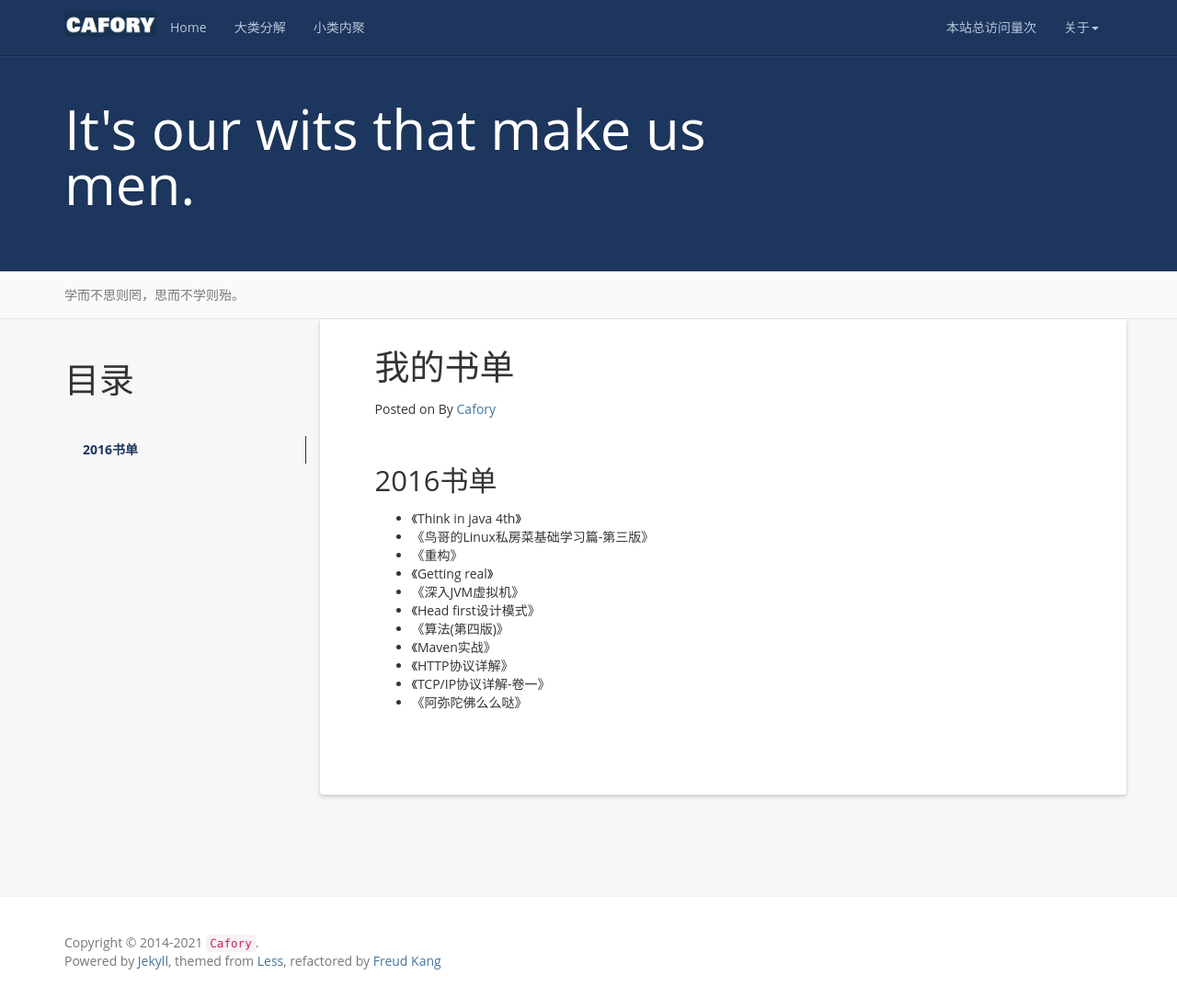
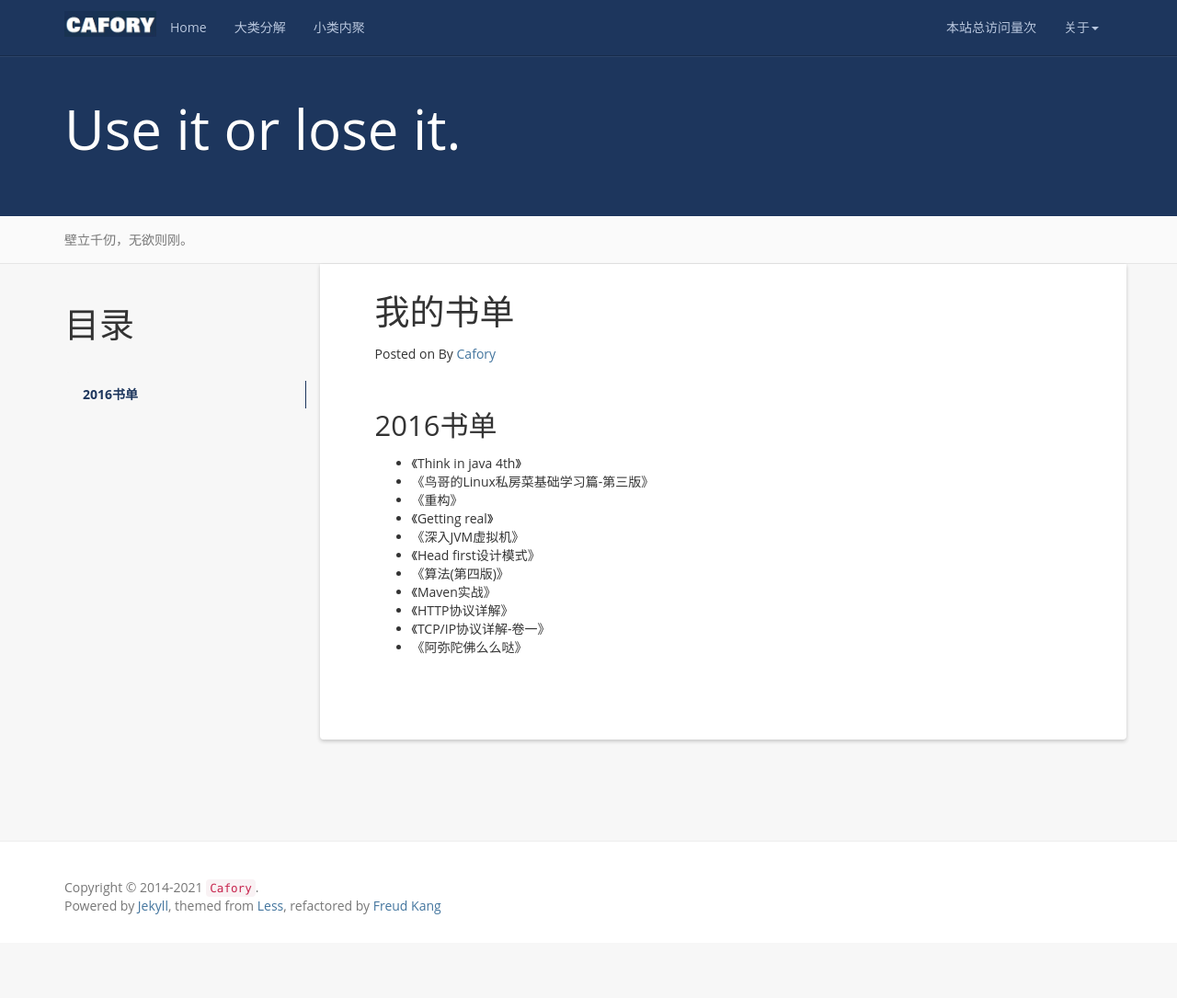
Before and after one commit to Cafory/cafory.github.io, a Jekyll site: the page built from books.md, in a window 1280 px wide and 1085 px high. Shown: the whole window at 92% size. Built offline with Jekyll 4.4.1, drawn with Linux system fonts in a browser that asks for light colours; nearby versions of some CDN libraries; a script that is not in the unit is left out; comment, search, counter and statistics services are not loaded.

Commit message:
修改语句，删除《关于》下RSS订阅

```diff
--- a/_config.yml
+++ b/_config.yml
@@ -6,10 +6,10 @@ url: http://cafory.github.io
 resume_site: http://cafory.github.io
 github: https://github.com/cafory/
 baseurl: ''
-description: Actually, less is more!
-meta_description: chongchongchong
-motto: It's our wits that make us men.
-banner: 学而不思则罔，思而不学则殆。
+description: 士不可以不弘毅，任重而道远。
+meta_description: Use it or lose it.
+motto: Use it or lose it.
+banner: 壁立千仞，无欲则刚。
 
 #permalink: /:categories/:year/:month/:day/:title/
 permalink: /:year/:month/:day/:title/
--- a/_includes/header.html
+++ b/_includes/header.html
@@ -31,7 +31,6 @@
           <ul class="dropdown-menu">
             <li><a rel="nofollow" target="_blank" href="{{site.github}}">Github</a></li>
             <li><a rel="nofollow" href="{{ '/books' | prepend: site.baseurl }}">我的书单</a></li>
-            <li><a href="{{ '/feed.xml' | prepend: site.baseurl }}">RSS订阅</a></li>
             <li class="divider"></li>
             <li><a rel="nofollow" target="_blank" href="https://github.com/luoyan35714/LessOrMore.git">本项目</a></li>
           </ul>
```
